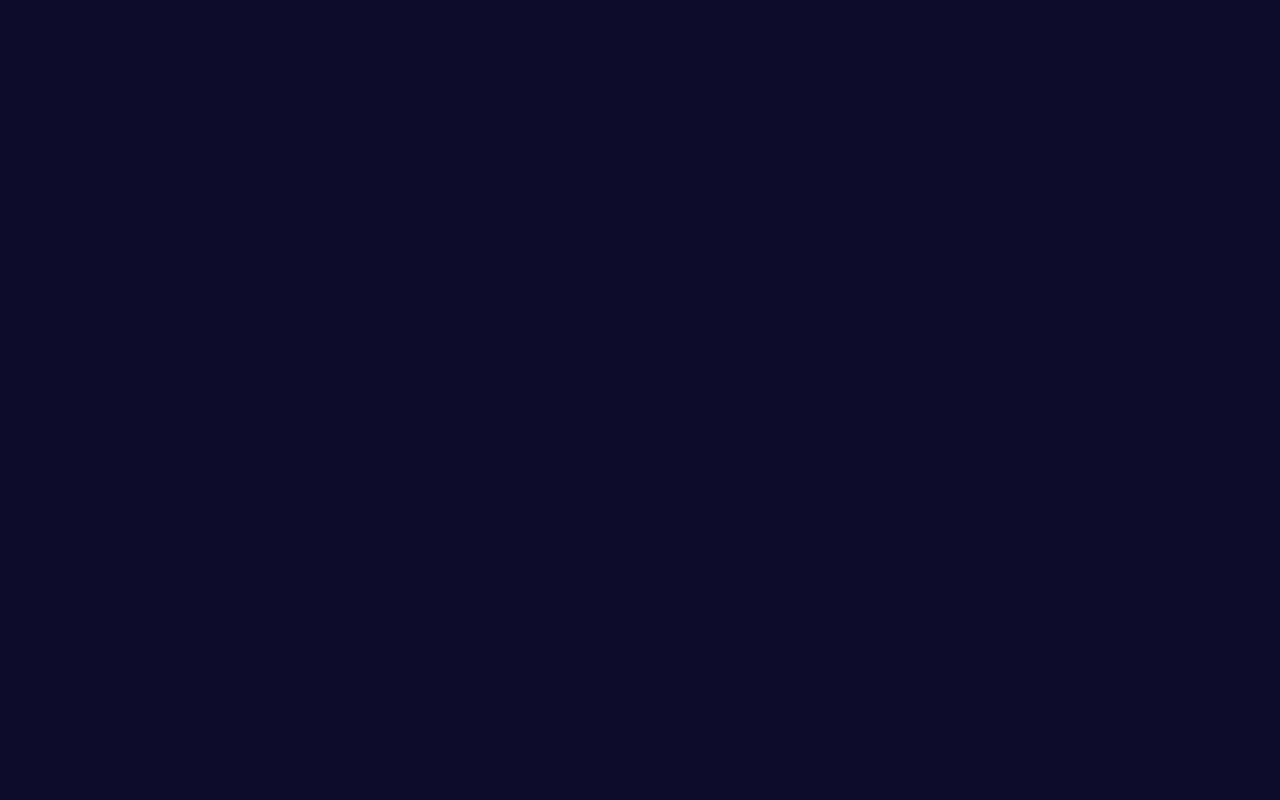
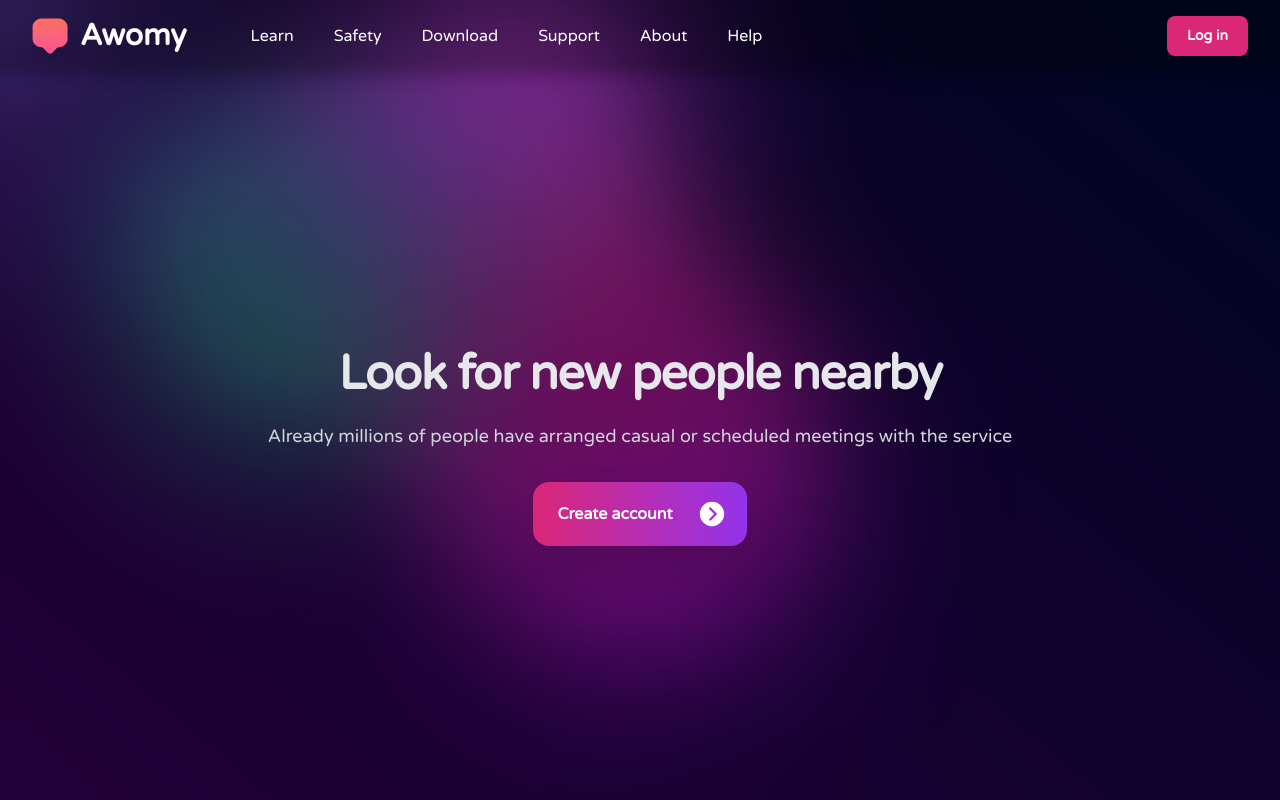
Before and after one commit to romartiny/Awomy-React-UI, a React app: page /about in a window 1280 px wide. Before the commit this address had no page. Shown: the top 800 px of the page. Built offline with nearby package versions, Linux system fonts and the light colour scheme.

Commit message:
update awomy.com

```diff
--- a/src/components/Header/HeaderLayout.jsx
+++ b/src/components/Header/HeaderLayout.jsx
@@ -1,5 +1,5 @@
-import React, { useState } from 'react';
-import { Link } from 'react-router-dom';
+import React, { useState, useEffect } from 'react';
+import { Link, useLocation } from 'react-router-dom';
 import logoUrl from '../../app/assets/img/logo.png';
 import { navigationLinks } from '../../constants/headerData';
 import { AnimatePresence, motion } from 'framer-motion';
@@ -9,8 +9,13 @@ import { MobileNavigationLinks } from './MobileNavigationLinks';
 import { FrameTap } from '../ui/MotionEffect';
 
 export const HeaderLayout = ({onMobileOpened}) => {
+  const location = useLocation();
   const [hoverIndex, setHoverIndex] = useState(null);
   const [isOpenNavigation, setIsOpenNavigation] = useState(false);
+
+  useEffect(() => {
+    backgroundCloseClick();
+  }, [location]);
 
   const toggleOpenNavigation = () => {
     setIsOpenNavigation(!isOpenNavigation);
@@ -27,7 +32,7 @@ export const HeaderLayout = ({onMobileOpened}) => {
       <div className="flex">
         <div className="relative z-40 flex items-center">
           <div className="header-logo">
-            <Link to="/" className="flex items-center" onClick={() => toggleOpenNavigation(false)}>
+            <Link to="/" className="flex items-center">
               <img src={logoUrl} className="mr-3 h-8 md:lg-9 sm:h-9 lg:h-9 drop-shadow-xl" alt="Awomy logo"/>
               <h1 className="dark:text-white self-center whitespace-nowrap text-2xl lg:text-3xl font-semibold">Awomy</h1>
             </Link>
--- a/src/constants/footerData.js
+++ b/src/constants/footerData.js
@@ -6,23 +6,23 @@ export const footerData = {
     },
     {
       title: 'Learn',
-      link: '/cryptocurrency'
+      link: '/learn'
+    },
+    {
+      title: 'Support',
+      link: '/support'
     },
     {
       title: 'About',
-      link: '/buycrypto'
+      link: '/about'
     },
     {
-      title: 'Netflow',
-      link: '/netflow'
-    },
-    {
-      title: 'Support',
-      link: '/contact'
+      title: 'Help',
+      link: '/help'
     },
     {
       title: 'Download',
-      link: '/help'
+      link: '/download'
     }
   ],
   resourcesLinks: [
--- a/src/constants/headerData.js
+++ b/src/constants/headerData.js
@@ -4,7 +4,7 @@ import {
   faBookmark,
   faMoneyBill,
   faShieldHeart,
-  faQuestion
+  faQuestion, faFileArrowDown
 } from '@fortawesome/free-solid-svg-icons';
 
 export const navigationLinks = [
@@ -19,6 +19,12 @@ export const navigationLinks = [
     title: 'Safety',
     href: '/learn',
     icon: faShieldHeart
+  },
+  {
+    _id: 6,
+    title: 'Download',
+    href: '/download',
+    icon: faFileArrowDown
   },
   {
     _id: 3,
--- a/src/shared/config/routeConfig/routeConfig.jsx
+++ b/src/shared/config/routeConfig/routeConfig.jsx
@@ -5,5 +5,9 @@ export const routeConfig = {
   main: {
     path: '/',
     element: <HomePage />
+  },
+  notFound: {
+    path: '*',
+    element: <HomePage />
   }
 };
```
